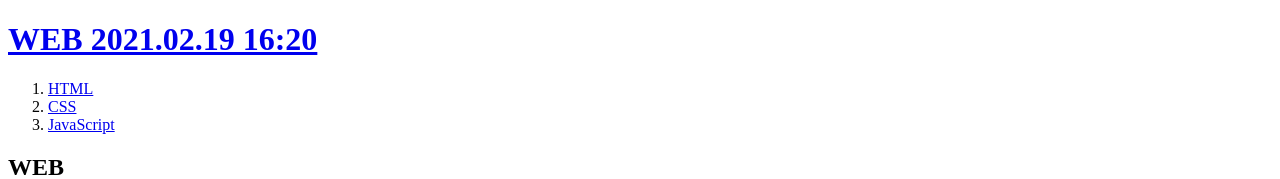
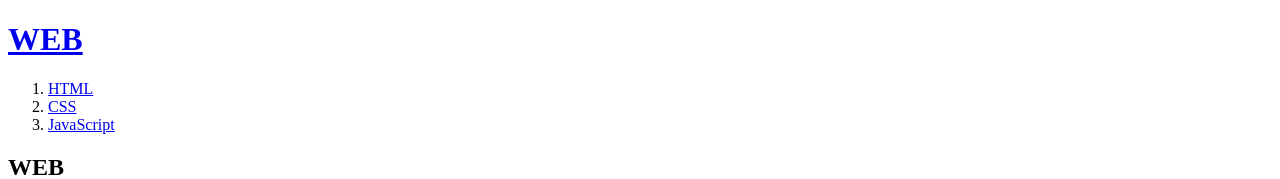
Before and after one commit to seosis/web1, a plain HTML site: page index.html in a window 1280 px wide. Shown: the top 179 px of the page. Drawn offline with Linux system fonts and the light colour scheme.

Commit message:
Update index.html

```diff
--- a/index.html
+++ b/index.html
@@ -5,7 +5,7 @@
   <meta charset="utf-8">
 </head>
 <body>
-<h1><a href="index.html">WEB 2021.02.19 16:20</a></h1>
+<h1><a href="index.html">WEB</a></h1>
 <ol>
   <li><a href="1.html">HTML</a></li>
   <li><a href="2.html">CSS</a></li>
```
